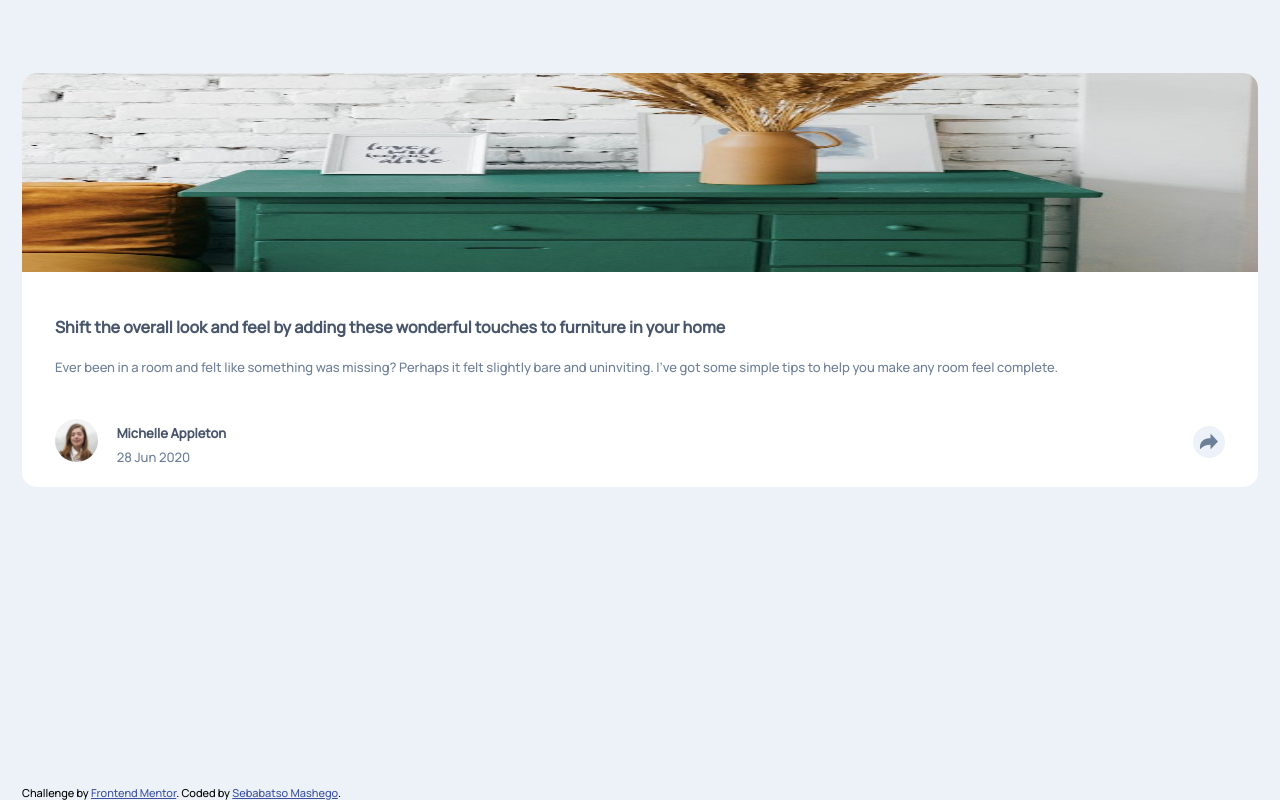
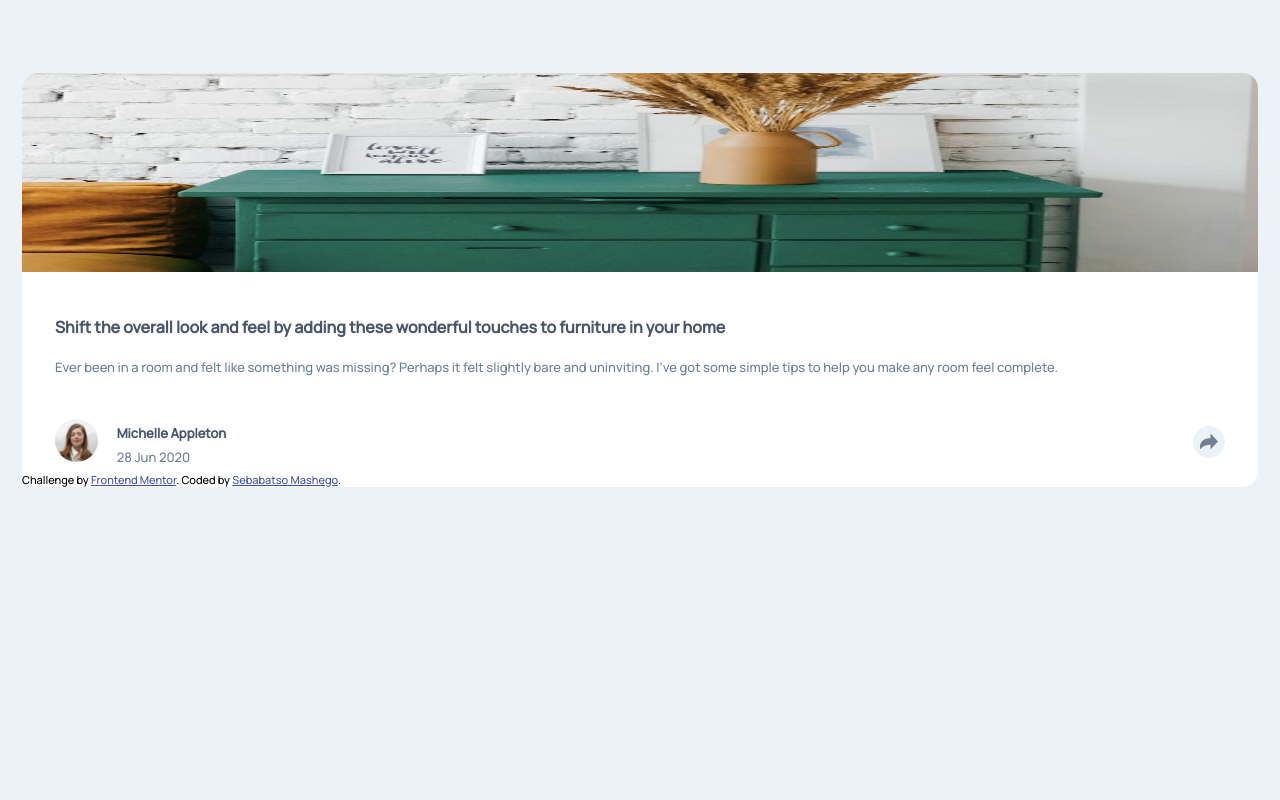
Before and after one commit to Sebabatso-M/Article-preview-component, a plain HTML site: page index.html in a window 1280 px wide. Drawn offline with Linux system fonts and the light colour scheme.

Commit message:
Add files via upload

```diff
--- a/style.css
+++ b/style.css
@@ -15,11 +15,12 @@
 
 body {
   font-size: 0.8125rem;
-  font-family: Manrope, sans-serif;
+  font-family: 'Manrope', sans-serif;
   padding: 0 1.375rem;
   font-weight: 500;
   padding-top: 4.5625rem;
   background: var(--lightGrayishBlue);
+  position: relative;
 }
 
 #container {
```
